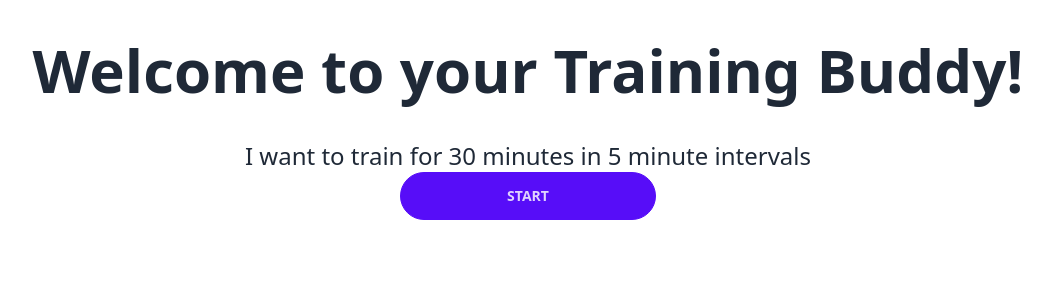
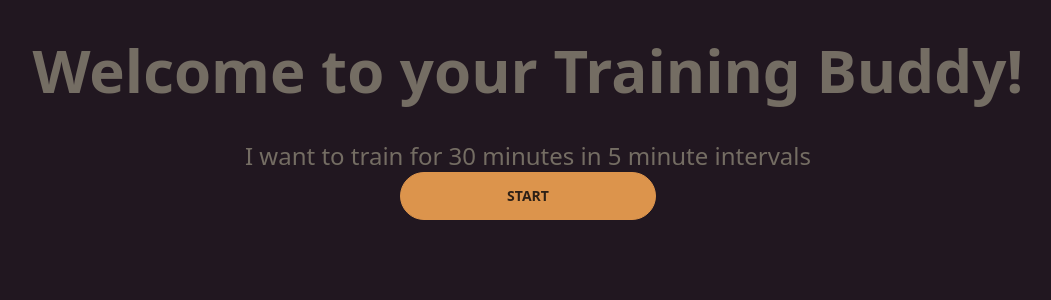
Before and after one commit to Yeffian/TrainingBuddy, a SvelteKit app: page / in a window 1280 px wide. Shown: the top 300 px of the page, without its empty margins (112-1163 px from the left). Built offline with nearby package versions, Linux system fonts and the light colour scheme.

Commit message:
use coffee theme

```diff
--- a/src/app.html
+++ b/src/app.html
@@ -1,5 +1,5 @@
 <!DOCTYPE html>
-<html lang="en">
+<html data-theme="coffee" lang="en">
 	<head>
 		<meta charset="utf-8" />
 		<link rel="icon" href="%sveltekit.assets%/favicon.png" />
--- a/tailwind.config.js
+++ b/tailwind.config.js
@@ -5,7 +5,7 @@ export default {
     extend: {},
   },
   daisyui: {
-    themes: ["light", "dark", "synthwave"],
+    themes: ["light", "dark", "coffee"],
   },
   plugins: [require("daisyui")],
 }
```
